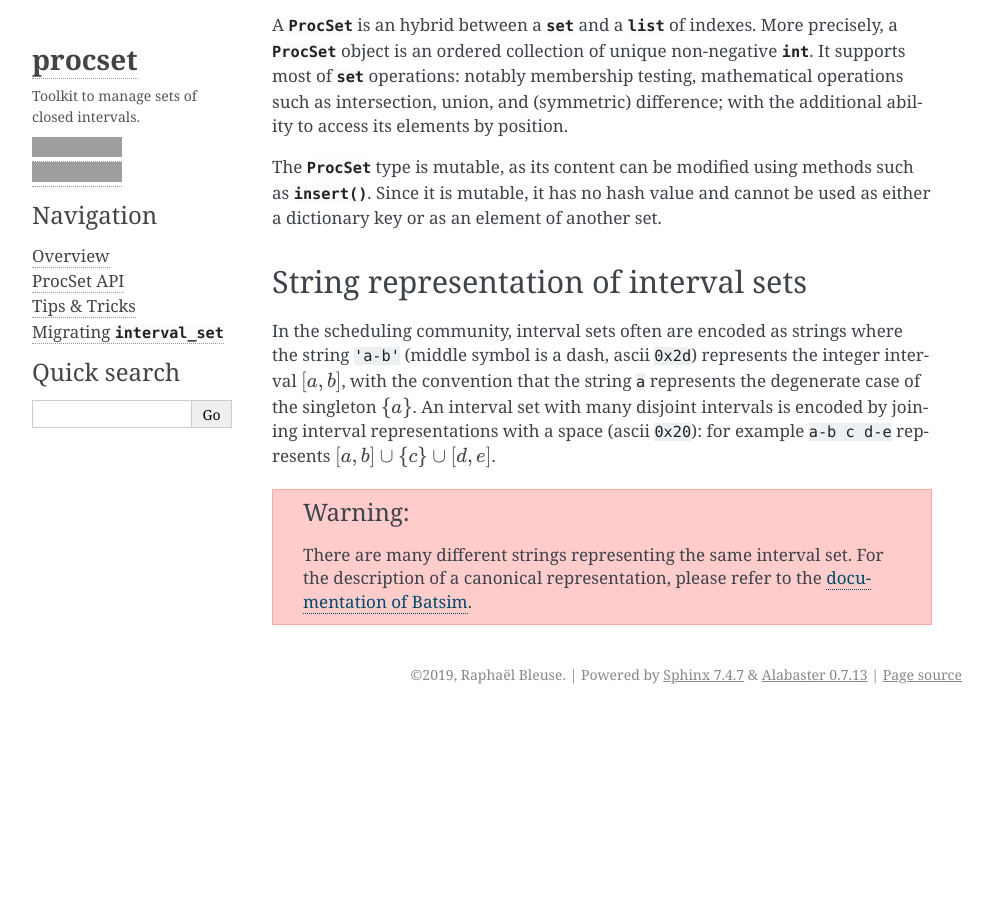
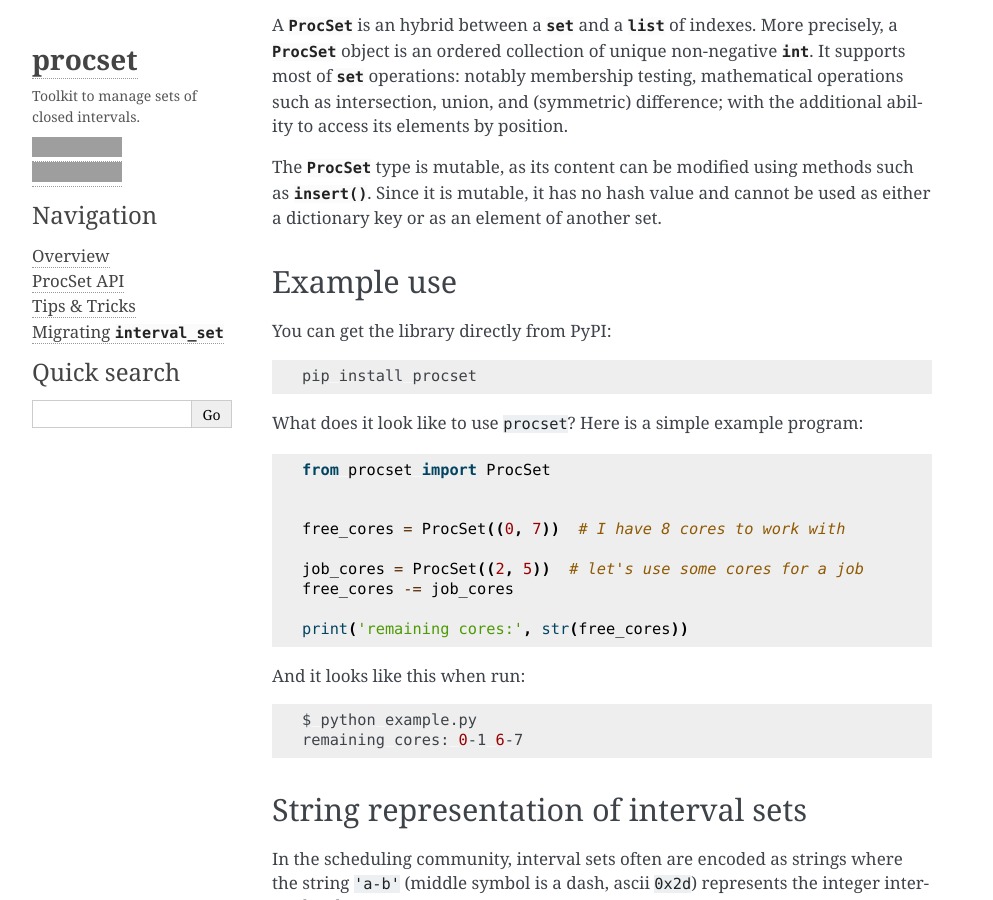
Before and after one commit to oar-team/procset.py, a Sphinx documentation site: the page built from docs/index.rst, in a window 1280 px wide and 900 px high, scrolled down 299 px. Shown: the whole window, without its empty margins (148-1141 px from the left). Built offline with Sphinx 7.4.7, drawn with Linux system fonts in a browser that asks for light colours; before the commit the page ends 1013 px from its top, so only the background shows below that; grey boxes are pictures that could not be loaded.

Commit message:
Add example use in README and documentation

```diff
--- a/docs/index.rst
+++ b/docs/index.rst
@@ -39,6 +39,39 @@
 dictionary key or as an element of another set.
 
 
+Example use
+-----------
+
+You can get the library directly from PyPI:
+
+.. code:: bash
+
+   pip install procset
+
+
+What does it look like to use ``procset``?  Here is a simple example program:
+
+.. code:: python
+
+   from procset import ProcSet
+
+
+   free_cores = ProcSet((0, 7))  # I have 8 cores to work with
+
+   job_cores = ProcSet((2, 5))  # let's use some cores for a job
+   free_cores -= job_cores
+
+   print('remaining cores:', str(free_cores))
+
+
+And it looks like this when run:
+
+.. code:: bash
+
+   $ python example.py
+   remaining cores: 0-1 6-7
+
+
 .. string-representation_
 
 String representation of interval sets
```
Also changed, not shown: README.rst (+26 -0 lines).
